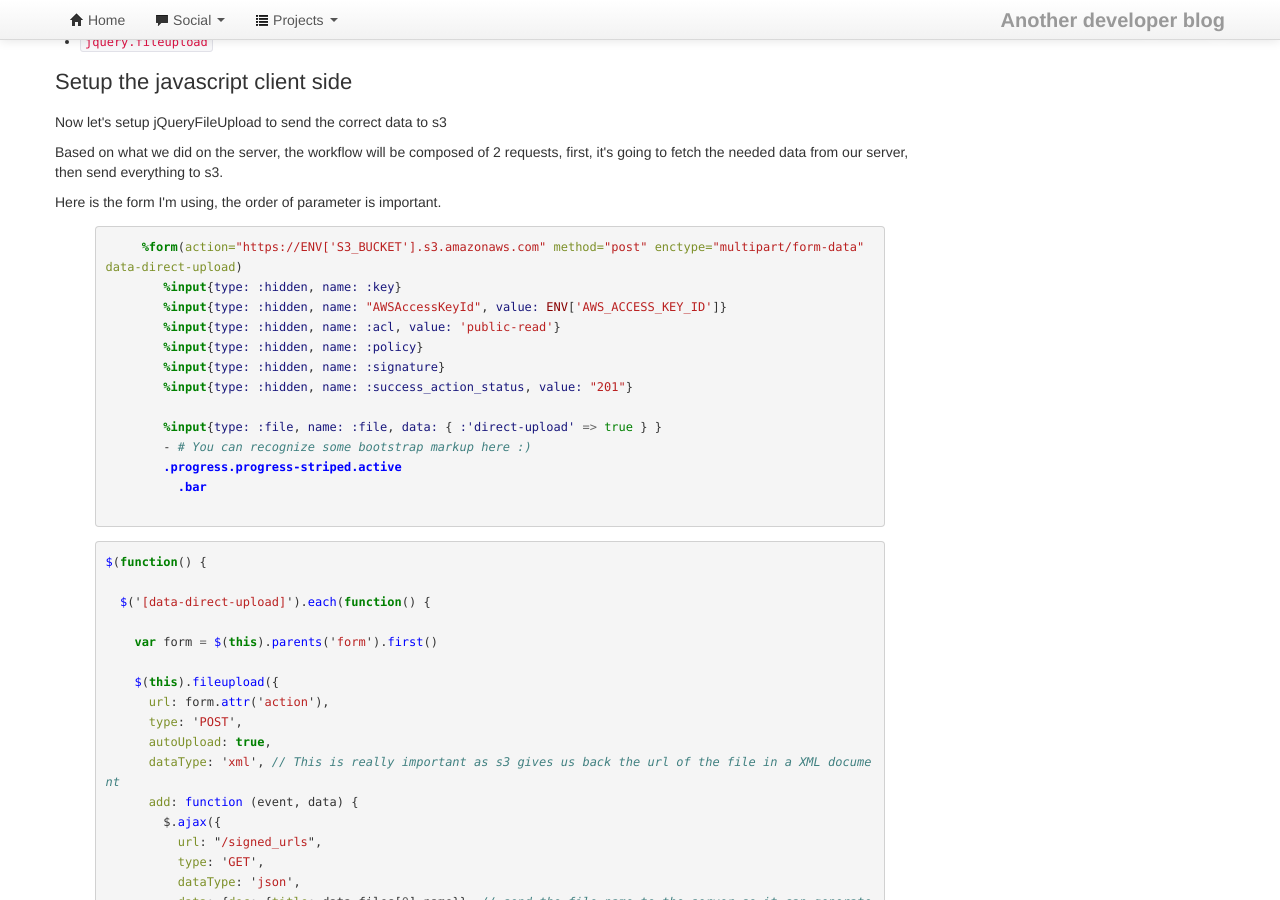
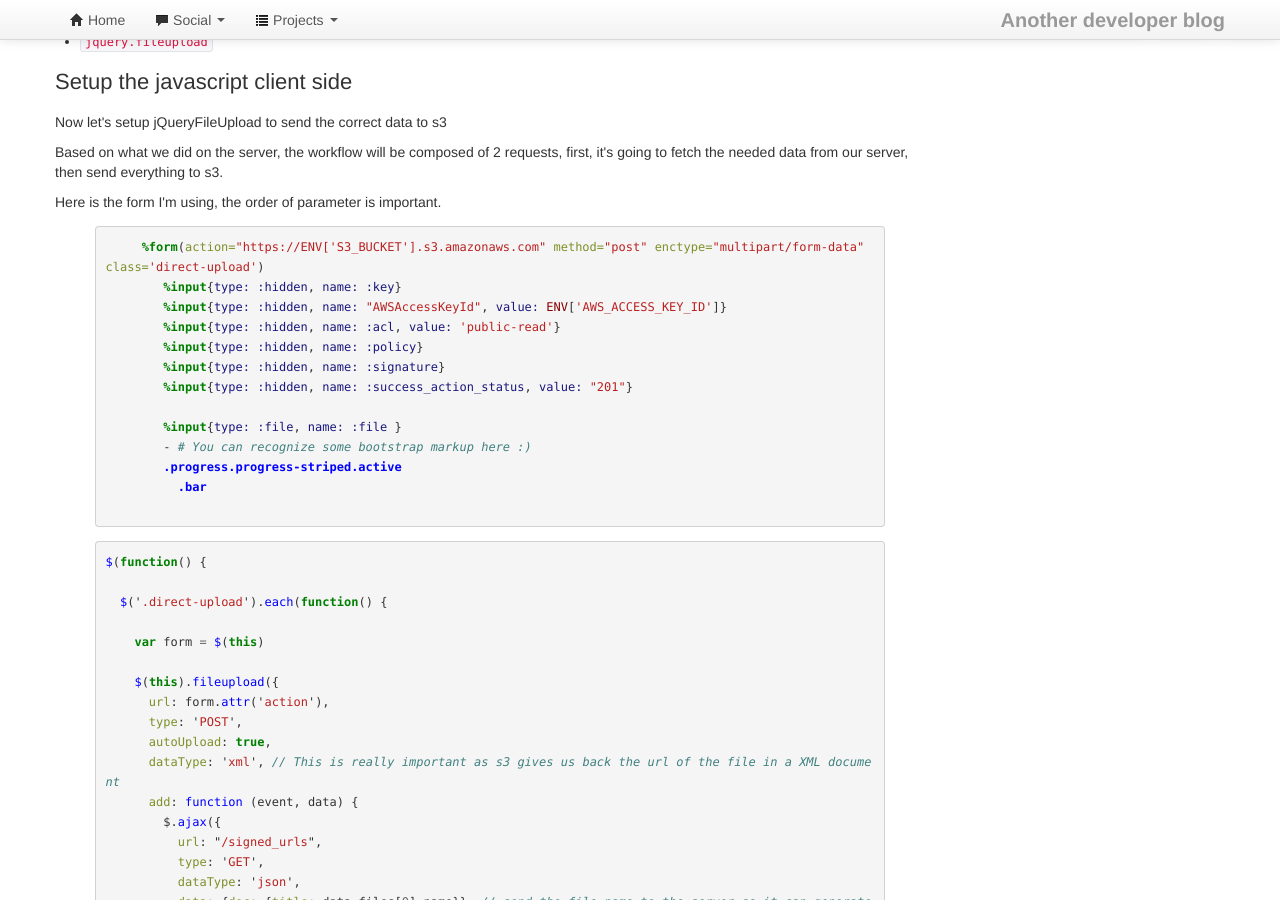
Before and after one commit to pjambet/pjambet.github.com, a Jekyll site: the page built from _posts/2012-09-21-direct-upload-to-s3.md, in a window 1280 px wide and 900 px high, scrolled down 2380 px. Built offline with Jekyll 4.4.1, drawn with Linux system fonts in a browser that asks for light colours; Markdown is read by kramdown in place of the engine named in the settings; comment, search, counter and statistics services are not loaded.

Commit message:
Update _posts/2012-09-21-direct-upload-to-s3.md
Fix js

```diff
--- a/_posts/2012-09-21-direct-upload-to-s3.md
+++ b/_posts/2012-09-21-direct-upload-to-s3.md
@@ -106,7 +106,7 @@ image: http://www.nasa.gov/images/content/686472main_pia16160-43_800-600.jpg
     <p>Here is the form I'm using, the order of parameter is important.</p>
 
     {% highlight haml %}
-     %form(action="https://ENV['S3_BUCKET'].s3.amazonaws.com" method="post" enctype="multipart/form-data" data-direct-upload)
+     %form(action="https://ENV['S3_BUCKET'].s3.amazonaws.com" method="post" enctype="multipart/form-data" class='direct-upload')
         %input{type: :hidden, name: :key}
         %input{type: :hidden, name: "AWSAccessKeyId", value: ENV['AWS_ACCESS_KEY_ID']}
         %input{type: :hidden, name: :acl, value: 'public-read'}
@@ -114,7 +114,7 @@ image: http://www.nasa.gov/images/content/686472main_pia16160-43_800-600.jpg
         %input{type: :hidden, name: :signature}
         %input{type: :hidden, name: :success_action_status, value: "201"}
 
-        %input{type: :file, name: :file, data: { :'direct-upload' => true } }
+        %input{type: :file, name: :file }
         - # You can recognize some bootstrap markup here :)
         .progress.progress-striped.active
           .bar
@@ -123,9 +123,9 @@ image: http://www.nasa.gov/images/content/686472main_pia16160-43_800-600.jpg
     {% highlight javascript %}
 $(function() {
 
-  $('[data-direct-upload]').each(function() {
+  $('.direct-upload').each(function() {
 
-    var form = $(this).parents('form').first()
+    var form = $(this)
 
     $(this).fileupload({
       url: form.attr('action'),
```
